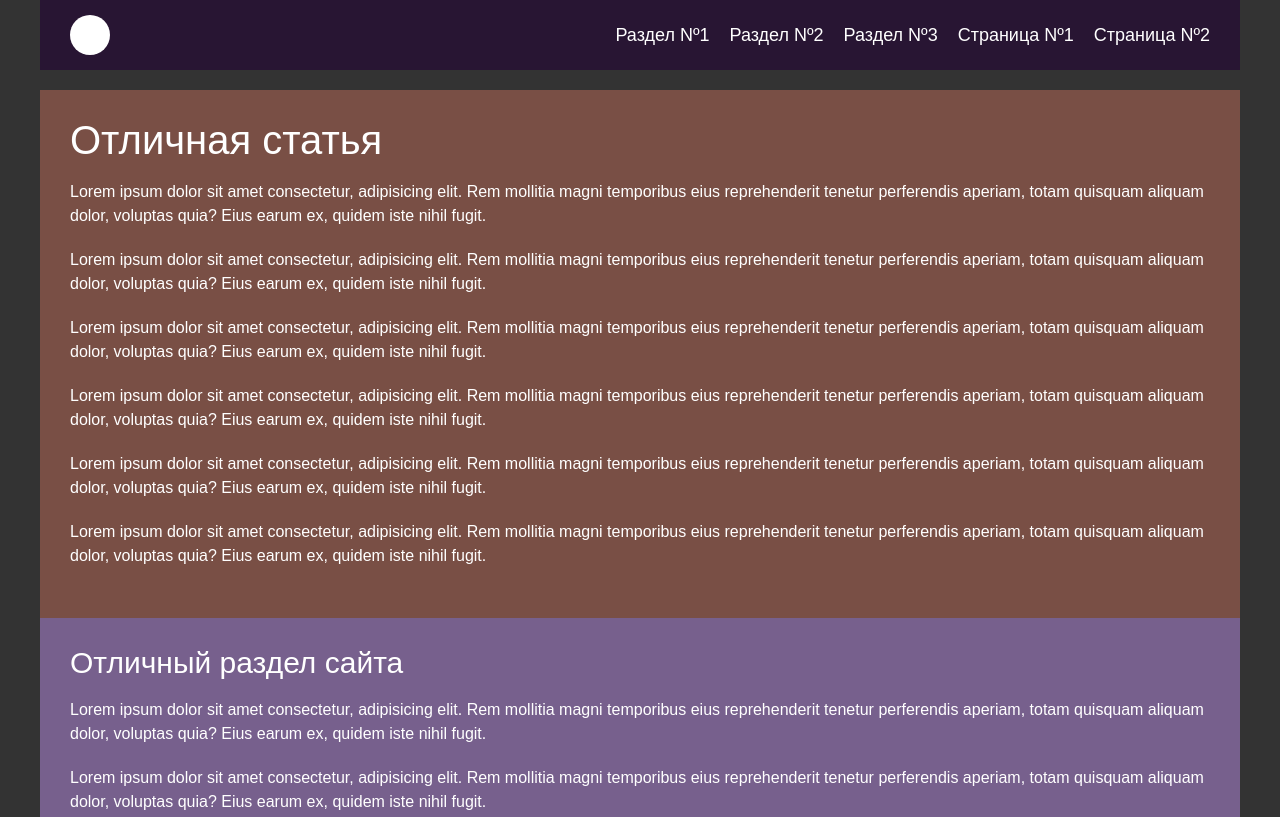
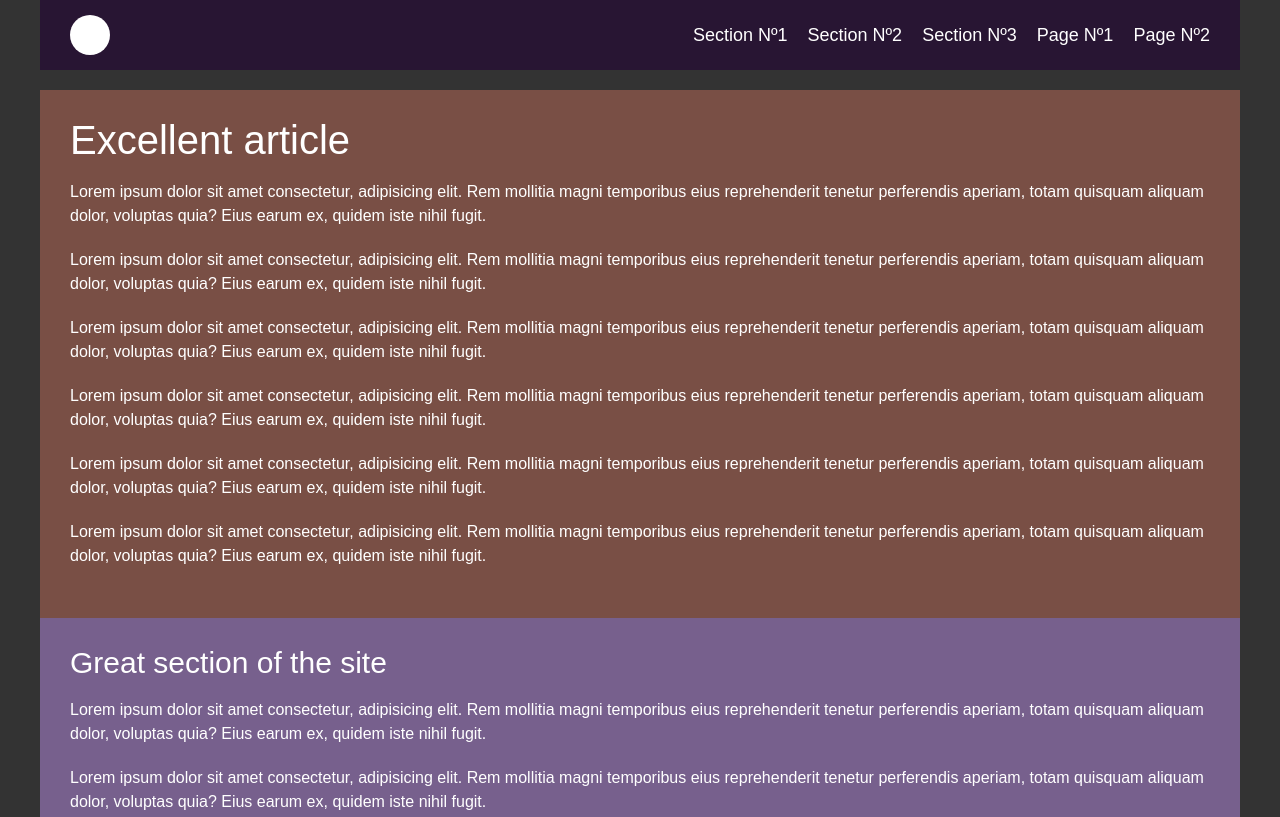
Before and after one commit to Cratos772/Adaptive-burger-menu, a plain HTML site: page index.html in a window 1280 px wide. Shown: the top 817 px of the page. Drawn offline with Linux system fonts and the light colour scheme.

Commit message:
Add files via upload

```diff
--- a/index.html
+++ b/index.html
@@ -4,6 +4,7 @@
   <meta charset="UTF-8">
   <meta http-equiv="X-UA-Compatible" content="IE=edge">
   <meta name="viewport" content="width=device-width, initial-scale=1.0">
+  <link rel="shortcut icon" href="/images/favicon.ico" type="image/x-icon">
   <link rel="stylesheet" href="style.css">
   <title>Menu JS</title>
 </head>
@@ -18,26 +19,26 @@
           </div>
           <nav class="menu__body">
             <ul class="menu__list">
-              <li><a data-goto=".page__section-1" href="#" class="menu__link">Раздел Nº1</a></li>
-              <li><a data-goto=".page__section-2" href="#" class="menu__link">Раздел Nº2</a></li>
-              <li><a data-goto=".page__section-3" href="#" class="menu__link">Раздел Nº3</a></li>
+              <li><a data-goto=".page__section-1" href="#" class="menu__link">Section Nº1</a></li>
+              <li><a data-goto=".page__section-2" href="#" class="menu__link">Section Nº2</a></li>
+              <li><a data-goto=".page__section-3" href="#" class="menu__link">Section Nº3</a></li>
               <li>
-                <a href="" class="menu__link">Страница Nº1</a>
+                <a href="" class="menu__link">Page Nº1</a>
                 <span class="menu__arrow"></span>
                 <ul class="menu__sub-list">
                   <li>
-                    <a href="" class="menu__sub-link">Раздел страницы Nº1</a>
+                    <a href="" class="menu__sub-link">Section of page Nº1</a>
                   </li>
                   <li>
-                    <a href="" class="menu__sub-link">Раздел страницы Nº2</a>
+                    <a href="" class="menu__sub-link">Section of page Nº2</a>
                   </li>
                   <li>
-                    <a href="" class="menu__sub-link">Раздел страницы Nº3</a>
+                    <a href="" class="menu__sub-link">Section of page Nº3</a>
                   </li>
                 </ul>
               </li>
               <li>
-                <a href="" class="menu__link">Страница Nº2</a>
+                <a href="" class="menu__link">Page Nº2</a>
               </li>
             </ul>
           </nav>
@@ -46,7 +47,7 @@
     </header>
     <main class="page">
       <section class="page__section page__section-1">
-        <h1 class="page__title">Отличная статья</h1>
+        <h1 class="page__title">Excellent article</h1>
         <div class="page__text">
           <p>Lorem ipsum dolor sit amet consectetur, adipisicing elit. Rem mollitia magni temporibus eius reprehenderit tenetur perferendis aperiam, totam quisquam aliquam dolor, voluptas quia? Eius earum ex, quidem iste nihil fugit.</p>
           <p>Lorem ipsum dolor sit amet consectetur, adipisicing elit. Rem mollitia magni temporibus eius reprehenderit tenetur perferendis aperiam, totam quisquam aliquam dolor, voluptas quia? Eius earum ex, quidem iste nihil fugit.</p>
@@ -57,7 +58,7 @@
         </div>
       </section>
       <section class="page__section page__section-2">
-        <h2 class="page__sub-title">Отличный раздел сайта</h2>
+        <h2 class="page__sub-title">Great section of the site</h2>
         <div class="page__text">
           <p>Lorem ipsum dolor sit amet consectetur, adipisicing elit. Rem mollitia magni temporibus eius reprehenderit tenetur perferendis aperiam, totam quisquam aliquam dolor, voluptas quia? Eius earum ex, quidem iste nihil fugit.</p>
           <p>Lorem ipsum dolor sit amet consectetur, adipisicing elit. Rem mollitia magni temporibus eius reprehenderit tenetur perferendis aperiam, totam quisquam aliquam dolor, voluptas quia? Eius earum ex, quidem iste nihil fugit.</p>
@@ -68,7 +69,7 @@
         </div>
       </section>
       <section class="page__section page__section-3">
-        <h2 class="page__sub-title">Отличный раздел сайта</h2>
+        <h2 class="page__sub-title">Great section of the site</h2>
         <div class="page__text">
           <p>Lorem ipsum dolor sit amet consectetur, adipisicing elit. Rem mollitia magni temporibus eius reprehenderit tenetur perferendis aperiam, totam quisquam aliquam dolor, voluptas quia? Eius earum ex, quidem iste nihil fugit.</p>
           <p>Lorem ipsum dolor sit amet consectetur, adipisicing elit. Rem mollitia magni temporibus eius reprehenderit tenetur perferendis aperiam, totam quisquam aliquam dolor, voluptas quia? Eius earum ex, quidem iste nihil fugit.</p>
```
Also changed, not shown: favicon.ico (added), logo.png (added).
